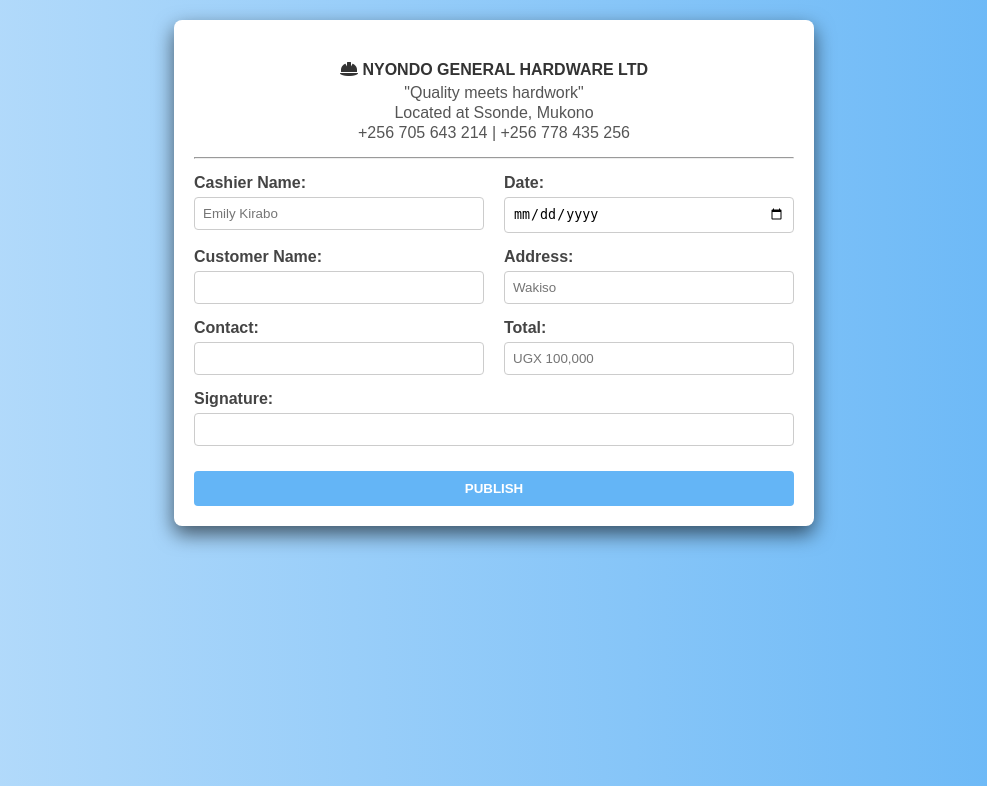
After one commit to amusaazi-sudo/nyondogeneralhardwareproject, a Django app: template nyondogeneralhardware/nyondo/templates/sales_receipt.html in a window 1280 px wide. The commit adds this page. Shown: the top 786 px of the page, without its empty margins (146-1133 px from the left). Run offline with Django 5.2, Linux system fonts and the light colour scheme; the template is opened without the code that fills it, so the values that code supplies are empty.

Commit message:
implemented the sales files

```diff
--- /dev/null
+++ b/nyondogeneralhardware/nyondo/templates/sales_receipt.html
@@ -0,0 +1,144 @@
+<!DOCTYPE html>
+<html lang="en">
+<head>
+  <meta charset="UTF-8">
+  <meta name="viewport" content="width=device-width, initial-scale=1.0">
+  <title>Receipt</title>
+  <link rel="stylesheet" href="https://cdnjs.cloudflare.com/ajax/libs/font-awesome/6.0.0-beta3/css/all.min.css">
+  <style>
+    body {
+      font-family: Arial, sans-serif;
+       background: linear-gradient(to right, #BBDEFB, #64B5F6);
+      margin: 0;
+      padding: 20px;
+    }
+
+    .container {
+      max-width: 600px;
+      margin: auto;
+      background: #fff;
+      padding: 20px;
+      border-radius: 8px;
+       box-shadow: 0 8px 20px rgba(0, 0, 0, 0.6);
+
+    }
+
+    h4 {
+      text-align: center;
+      margin-bottom: 5px;
+      color: #333;
+    }
+
+    p {
+      text-align: center;
+      margin: 2px 0;
+      color: #555;
+    }
+
+    hr {
+      margin: 15px 0;
+    }
+
+    form {
+      display: flex;
+      flex-direction: column;
+      gap: 15px;
+    }
+
+    .form-row {
+      display: flex;
+      justify-content: space-between;
+      gap: 20px;
+    }
+
+    .form-group {
+      flex: 1;
+      display: flex;
+      flex-direction: column;
+    }
+
+    label {
+      font-weight: bold;
+      margin-bottom: 5px;
+      color: #444;
+    }
+
+    input {
+      padding: 8px;
+      border: 1px solid #ccc;
+      border-radius: 4px;
+    }
+
+    button {
+      background:  #64B5F6;
+      color: #fff;
+      padding: 10px;
+      border: none;
+      border-radius: 4px;
+      cursor: pointer;
+      font-weight: bold;
+      margin-top: 10px;
+    }
+
+    button:hover {
+      background: #0056b3;
+    }
+  </style>
+</head>
+<body>
+  <div class="container">
+    <h4>
+      <i class="fas fa-hard-hat"></i>
+      NYONDO GENERAL HARDWARE LTD
+    </h4>
+    <p>"Quality meets hardwork"</p>
+    <p>Located at Ssonde, Mukono</p>
+    <p>+256 705 643 214 | +256 778 435 256</p>
+    <hr>
+
+    <form>
+      <div class="form-row">
+        <div class="form-group">
+          <label for="Cashiername">Cashier Name:</label>
+          <input type="text" placeholder="Emily Kirabo" name="cashier_name">
+        </div>
+        <div class="form-group">
+          <label for="date">Date:</label>
+          <input type="date" name="date">
+        </div>
+      </div>
+
+      <div class="form-row">
+        <div class="form-group">
+          <label for="Customername">Customer Name:</label>
+          <input type="text" name="customer_name">
+        </div>
+        <div class="form-group">
+          <label for="Address">Address:</label>
+          <input type="text" placeholder="Wakiso" name="address">
+        </div>
+      </div>
+
+      <div class="form-row">
+        <div class="form-group">
+          <label for="contact">Contact:</label>
+          <input type="number" name="contact">
+        </div>
+        <div class="form-group">
+          <label for="subtotal">Total:</label>
+          <input type="number" placeholder="UGX 100,000" name="total">
+        </div>
+      </div>
+
+      <div class="form-row">
+        <div class="form-group">
+          <label for="signature">Signature:</label>
+          <input type="text" name="signature">
+        </div>
+      </div>
+
+      <button type="submit">PUBLISH</button>
+    </form>
+  </div>
+</body>
+</html>
```
Also changed, not shown: nyondogeneralhardware/nyondo/templates/base.html (+119 -1 lines), nyondogeneralhardware/nyondo/templates/deposit_reciept.html (added, +155 -0 lines), nyondogeneralhardware/nyondo/templates/login.html (+136 -0 lines), nyondogeneralhardware/nyondo/templates/sales.html (+41 -0 lines), nyondogeneralhardware/nyondo/templates/salesreg.form.html (+53 -0 lines), nyondogeneralhardware/nyondo/static/salesreg.css (added), nyondogeneralhardware/nyondo/templates/receipts.html (added), nyondogeneralhardware/nyondo/templates/salesdashboard.html (deleted), nyondogeneralhardware/nyondo/templates/signup.html (added), nyondogeneralhardware/nyondo/templates/stockdashboard.html (deleted), nyondogeneralhardware/nyondo/templates/supplier.html (deleted), nyondogeneralhardware/nyondo/templates/supplierdashboard.html (deleted), nyondogeneralhardware/nyondo/templates/supplierreg.form.html (deleted).
